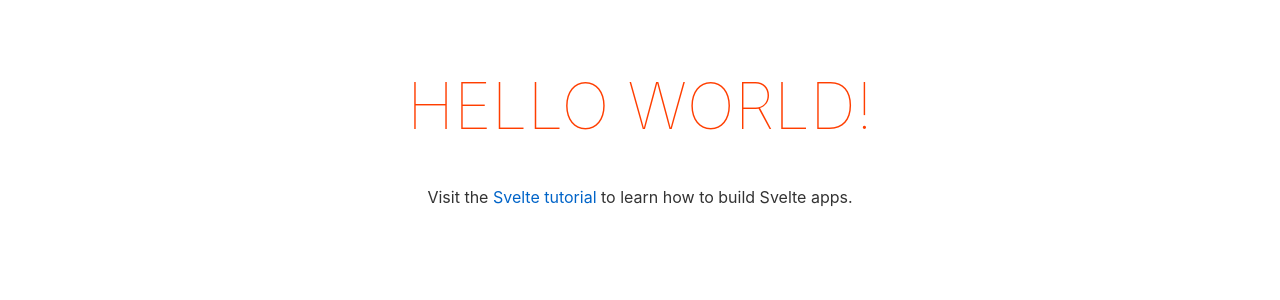
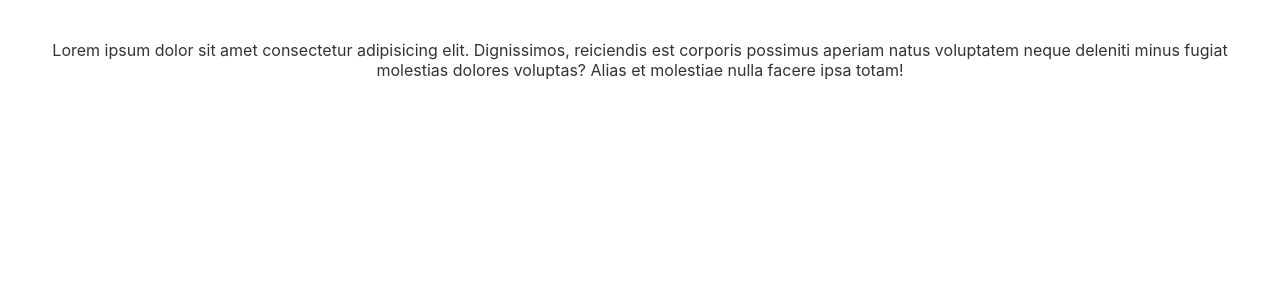
Before and after one commit to rizqyep/svelte-ninja-polls, a Svelte app: page / in a window 1280 px wide. Shown: the top 300 px of the page. Built offline with nearby package versions, Linux system fonts and the light colour scheme.

Commit message:
feat: scaffolded main components

```diff
--- a/src/App.svelte
+++ b/src/App.svelte
@@ -3,8 +3,12 @@
 </script>
 
 <main>
-	<h1>Hello {name}!</h1>
-	<p>Visit the <a href="https://svelte.dev/tutorial">Svelte tutorial</a> to learn how to build Svelte apps.</p>
+  <p>
+    Lorem ipsum dolor sit amet consectetur adipisicing elit. Dignissimos,
+    reiciendis est corporis possimus aperiam natus voluptatem neque deleniti
+    minus fugiat molestias dolores voluptas? Alias et molestiae nulla facere
+    ipsa totam!
+  </p>
 </main>
 
 <style>
--- a/src/main.js
+++ b/src/main.js
@@ -1,10 +1,7 @@
 import App from './App.svelte';
 
 const app = new App({
-	target: document.body,
-	props: {
-		name: 'world'
-	}
+    target: document.body,
 });
 
 export default app;
```
Lines whose indentation alone changed are shown as unchanged.
